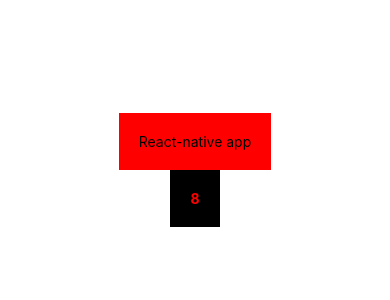
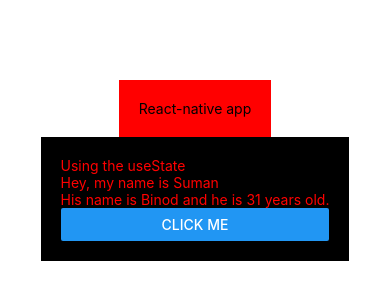
Before and after one commit to sumansharma01/reactNative, a React Native app: screen / in a window 390 px wide. Shown: the part 252-552 px from the top of the page. Built offline with nearby package versions, Linux system fonts and the light colour scheme.

Commit message:
added useState

```diff
--- a/App.js
+++ b/App.js
@@ -1,15 +1,29 @@
 import { StatusBar } from 'expo-status-bar';
-import React from 'react';
-import { StyleSheet, Text, View } from 'react-native';
+import React, { useState } from 'react';
+import { StyleSheet, Text, View, Button } from 'react-native';
 
 const App=()=> {
+  const [name,setName]=useState('Suman');
+  const [person,setPerson]=useState({
+    name:'Binod', age:31
+  })
+  const handlePress=()=>{
+    setName('Pujan');
+    setPerson({name:'Tek', age:22})
+  }
   return (
     <View style={styles.container}>
       <View style={styles.header}>
         <Text>React-native app</Text>
       </View>
       <View style={styles.body}>
-        <Text style={[styles.boldText, styles.bodyText]}>{Math.ceil(Math.random()*10)}</Text>
+        <Text style={[styles.bodyText]}>Using the useState</Text>
+        <Text style={[styles.bodyText]}>Hey, my name is {name}</Text>
+        <Text style={[styles.bodyText]}>His name is {person.name} and he is {person.age} years old.</Text>
+        <View >
+          <Button title="Click me" onPress={handlePress}/>
+        </View>
+
       </View>
 
 
```
